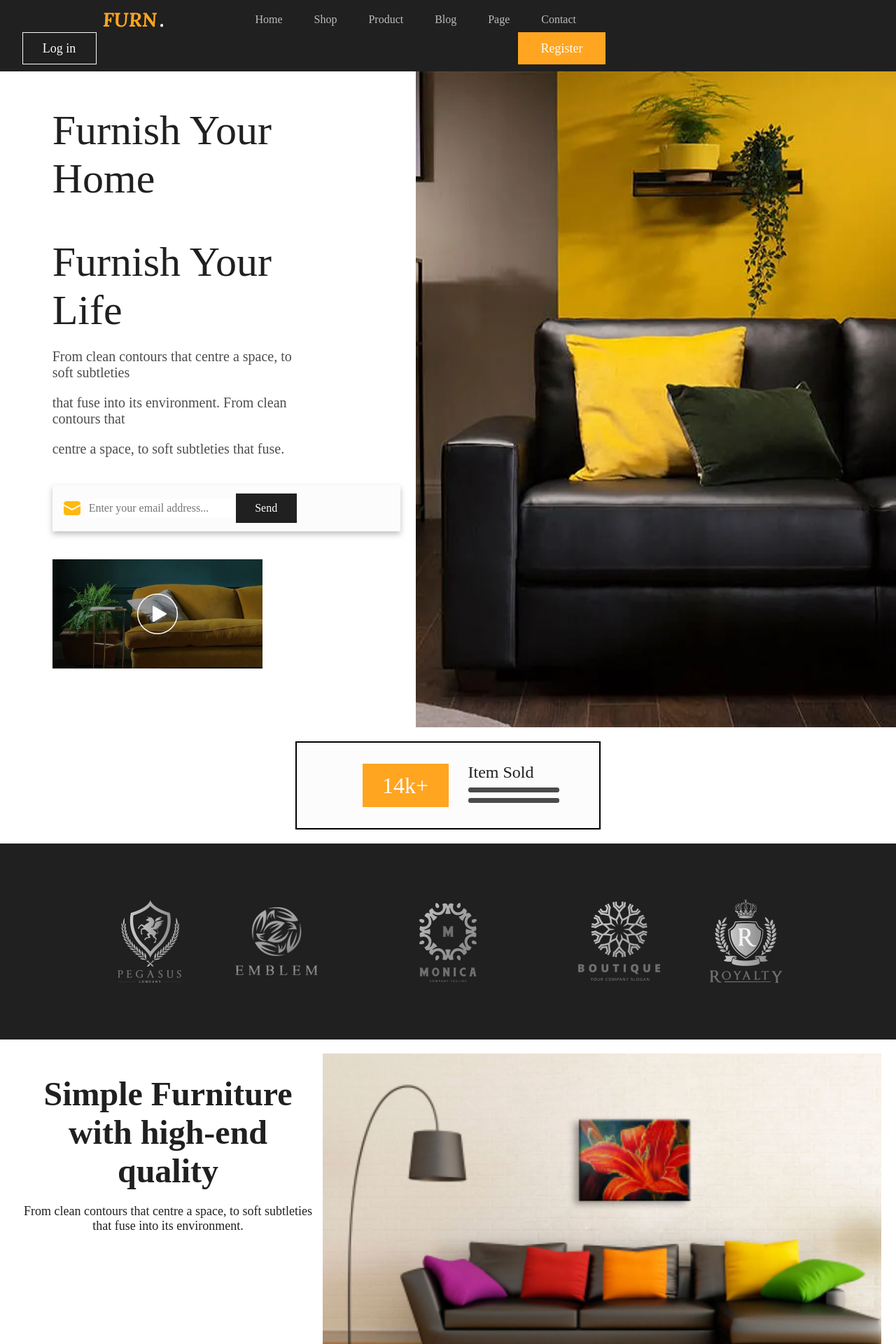
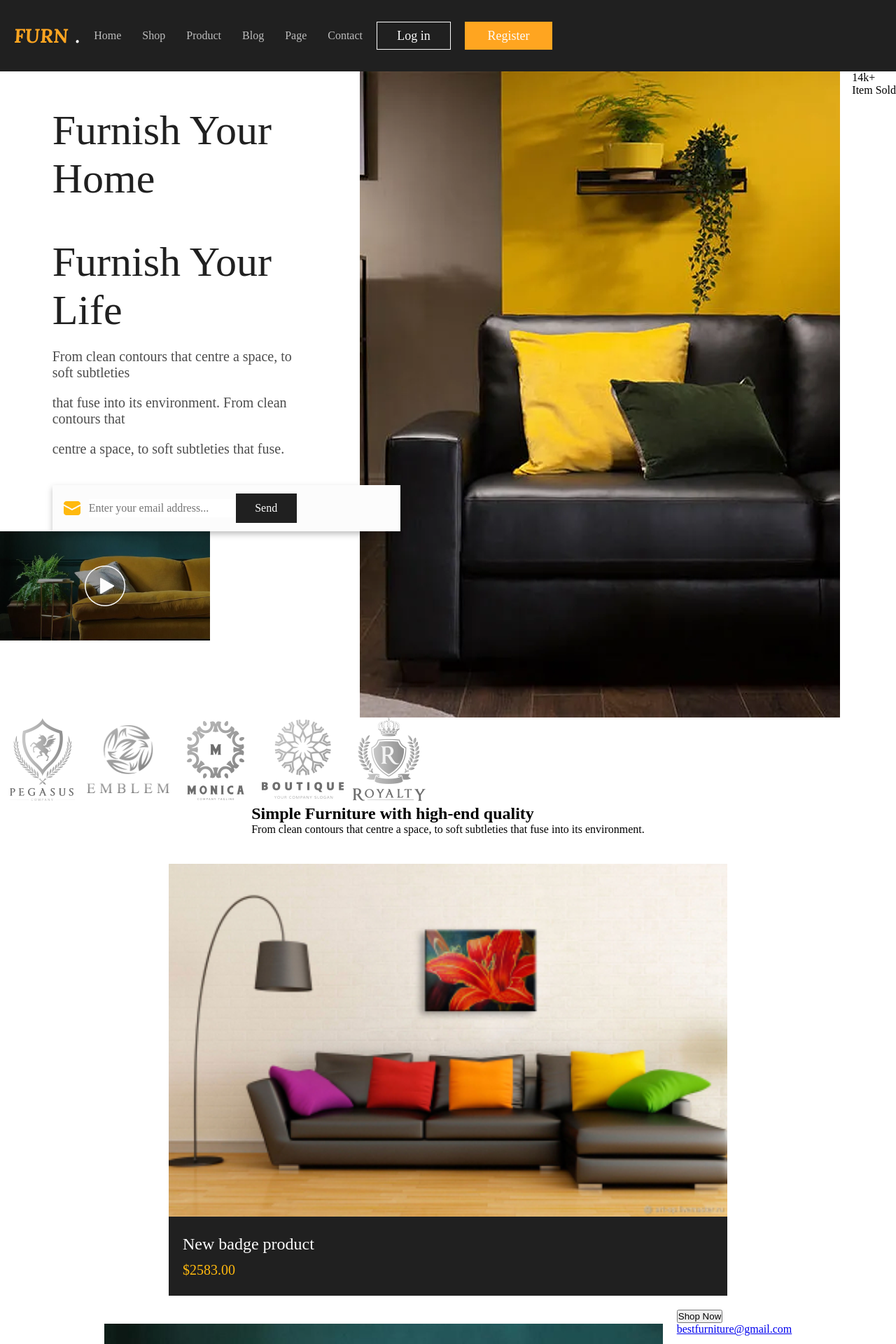
Before and after one commit to L4NOTTE/L4NOTTE.github.io, a PHP site: page /Furniture.html in a window 1280 px wide. Shown: the top 1920 px of the page at 70% size. Run offline with PHP 8.4, Linux system fonts and the light colour scheme; some web fonts are replaced.

Commit message:
style.css

```diff
--- a/Furniture/css/style.css
+++ b/Furniture/css/style.css
@@ -1,31 +1,27 @@
-/* Сбрасываем базовые стили */
+/* Сбрасываем стили */
 * {
   margin: 0;
   padding: 0;
   box-sizing: border-box;
 }
 
-/* Подключение шрифтов */
+/* Шрифты остаются без изменений */
 @font-face {
   font-family: "Montserrat-SemiBold";
   src: url("../fonts/Montserrat/Montserrat-SemiBold.ttf") format("truetype");
 }
-
 @font-face {
   font-family: "Lora-Bold-Italic";
   src: url("../fonts/Lora/Lora-BoldItalic.ttf") format("truetype");
 }
-
 @font-face {
   font-family: "Montserrat-Medium";
   src: url("../fonts/Montserrat/Montserrat-Medium.ttf") format("truetype");
 }
-
 @font-face {
   font-family: "Montserrat-Bold";
   src: url("../fonts/Montserrat/Montserrat-Bold.ttf") format("truetype");
 }
-
 @font-face {
   font-family: "Montserrat-Regular";
   src: url("../fonts/Montserrat/Montserrat-Regular.ttf") format("truetype");
@@ -47,33 +43,32 @@
 .header {
   display: flex;
   width: 100%;
-  height: 102px;
+  min-height: 102px;
   background-color: #202020;
   align-items: center;
   justify-content: space-between;
-  padding: 0 20px;
+  padding: 10px 20px;
 }
 
 .header_logo {
   display: flex;
   align-items: center;
-  justify-content: space-between;
   flex-wrap: wrap;
+  gap: 10px;
 }
 
 .header__logo_name {
   font-family: "Lora-Bold-Italic";
-  font-size: clamp(20px, 5vw, 28px);
+  font-size: clamp(18px, 4vw, 28px);
   color: #ffa520;
-  margin-left: clamp(10px, 15%, 215px);
+  margin: 0;
 }
 
 .header__logo_name1 {
   font-family: "Lora-Bold-Italic";
-  font-size: clamp(20px, 5vw, 28px);
+  font-size: clamp(18px, 4vw, 28px);
   color: white;
-  margin-left: 1px;
-  margin-right: clamp(10px, 15%, 191px);
+  margin: 0;
 }
 
 .header__logo_a,
@@ -81,10 +76,10 @@
 .header__logo_a2,
 .header__logo_txt {
   color: white;
-  font-size: clamp(14px, 4vw, 16px);
+  font-size: clamp(12px, 3vw, 16px);
   font-family: "Montserrat-Bold";
   text-decoration: none;
-  margin-right: 42px;
+  margin: 0 10px;
   opacity: 0.7;
   cursor: pointer;
 }
@@ -96,27 +91,27 @@
 }
 
 .Log_in {
-  width: clamp(90px, 20vw, 106px);
-  height: 46px;
+  width: clamp(80px, 20vw, 106px);
+  height: 40px;
   background-color: #202020;
   color: #fcfcfc;
-  font-size: clamp(16px, 4vw, 18px);
+  font-size: clamp(14px, 3vw, 18px);
   font-family: "Montserrat-Medium";
   border: 1.5px solid #fcfcfc;
-  margin-left: clamp(10px, 10%, 128px);
+  margin: 0;
   text-decoration: none;
   cursor: pointer;
 }
 
 .Register {
-  width: clamp(100px, 25vw, 125px);
-  height: 46px;
+  width: clamp(90px, 22vw, 125px);
+  height: 40px;
   color: #fcfcfc;
-  font-size: clamp(16px, 4vw, 18px);
+  font-size: clamp(14px, 3vw, 18px);
   font-family: "Montserrat-Medium";
   background-color: #ffa520;
   border: none;
-  margin-left: 13px;
+  margin: 0 0 0 10px;
   text-decoration: none;
   cursor: pointer;
 }
@@ -187,104 +182,62 @@
   cursor: pointer;
 }
 
-/* Остальные блоки */
-.block3 {
-  margin: 40px auto 80px clamp(20px, 15%, 215px);
+/* Продукты */
+.product_txt {
+  width: 100%;
+  max-width: 515px;
+  font-family: "Montserrat-Bold";
+  font-size: clamp(24px, 8vw, 48px);
+  color: #202020;
+  margin: 0 auto 30px;
+  text-align: center;
 }
 
-.block5 {
-  position: relative;
+.prod {
   display: flex;
-  align-items: center;
-  justify-content: center;
-  width: 100%;
-  max-width: 436px;
-  height: 126px;
-  background-color: #fcfcfc;
-  border: 2.5px solid #000000;
-  margin: 20px auto;
+  flex-wrap: wrap;
+  margin: 40px auto;
+  padding: 0 20px;
+  max-width: 1200px;
+  gap: 20px;
 }
 
-.block5_txt1 {
-  width: 123px;
-  height: 62px;
-  background-color: #ffa520;
+.product_zag {
   font-family: "Montserrat-Bold";
-  font-size: clamp(24px, 6vw, 32px);
-  color: #fcfcfc;
-  display: flex;
-  align-items: center;
-  justify-content: center;
-  margin-right: 28px;
-}
-
-.block5_txt2 {
-  font-family: "Montserrat-Medium";
-  font-size: clamp(18px, 5vw, 24px);
+  font-size: clamp(18px, 5vw, 28px);
   color: #202020;
 }
 
-.block5_line1,
-.block5_line2 {
-  width: clamp(130px, 50%, 201px);
-  height: 7px;
-  background-color: #202020;
-  border-radius: 3px;
+.product_osn {
+  font-family: "Montserrat-Regular";
+  font-size: clamp(14px, 3.5vw, 16px);
+  color: #202020;
   opacity: 0.8;
-  margin: 8px auto;
+  width: 100%;
+  max-width: 492px;
 }
 
-/* Футер */
-.block6 {
-  width: 100%;
-  height: 280px;
-  background-color: #202020;
+.prod1 {
   display: flex;
-  align-items: center;
+  flex-direction: column;
+  gap: 15px;
+  margin-left: 0;
+}
+
+/* Фотографии */
+.shop {
+  display: flex;
   justify-content: center;
   flex-wrap: wrap;
-  padding: 20px;
-}
-
-.block6_img1,
-.block6_img2,
-.block6_img3 {
-  margin: 0 clamp(20px, 5%, 120px);
-}
-
-/* Магазин */
-.shop {
-  display: flex;
-  justify-content: space-around;
-  flex-wrap: wrap;
   padding: 0 20px;
-}
-
-.block7_txt {
-  font-size: clamp(32px, 10vw, 48px);
-  font-family: "Montserrat-Bold";
-  color: #202020;
-  width: 100%;
-  max-width: 440px;
-  text-align: center;
-  margin: 50px auto 20px;
-}
-
-.block7_txt1 {
-  width: 100%;
-  max-width: 428px;
-  font-family: "Montserrat-Regular";
-  font-size: clamp(16px, 4vw, 18px);
-  color: #202020;
-  margin: 0 auto 40px;
-  text-align: center;
+  gap: 20px;
 }
 
 .shop_kart1,
 .shop_kart2 {
   width: 100%;
   max-width: 798px;
-  margin: 20px auto;
+  margin: 20px 0;
 }
 
 .shop_kart1 img,
@@ -292,9 +245,9 @@
   width: 100%;
   height: auto;
   display: block;
+  object-fit: cover;
 }
 
-/* Блоки магазина */
 .block9_back1,
 .block9_back2 {
   width: 100%;
@@ -322,92 +275,18 @@
   font-size: clamp(16px, 4vw, 20px);
 }
 
-/* Кнопки и текст */
-.block10_a {
-  width: clamp(120px, 30%, 144px);
-  height: 46px;
-  color: white;
-  font-size: clamp(16px, 4vw, 18px);
-  font-family: "Montserrat-SemiBold";
-  background-color: #ffa520;
-  border: none;
-  margin: 50px auto 20px clamp(20px, 5%, 84px);
-}
-
-.block10_g {
-  font-family: "Montserrat-Medium";
-  font-size: clamp(18px, 5vw, 24px);
-  color: #202020;
-  text-decoration: none;
-  margin: 0 auto 0 clamp(20px, 5%, 84px);
-}
-
-.product_txt {
-  width: 100%;
-  max-width: 515px;
-  font-family: "Montserrat-Bold";
-  font-size: clamp(32px, 10vw, 48px);
-  color: #202020;
-  margin: 0 auto 40px clamp(20px, 15%, 207px);
-}
-
-/* Продукты */
-.prod {
-  display: flex;
-  flex-wrap: wrap;
-  margin: 40px 0 0 clamp(20px, 15%, 207px);
-}
-
-.product_zag {
-  font-family: "Montserrat-Bold";
-  font-size: clamp(20px, 6vw, 28px);
-  color: #202020;
-}
-
-.product_osn {
-  font-family: "Montserrat-Regular";
-  font-size: clamp(14px, 4vw, 16px);
-  color: #202020;
-  opacity: 0.8;
-  width: 100%;
-  max-width: 492px;
-}
-
-.prod1 {
-  display: flex;
-  flex-direction: column;
-  gap: 20px;
-  margin-left: 28px;
-}
-
-.product_cards {
-  display: flex;
-  flex-wrap: wrap;
-  justify-content: space-between;
-  margin-top: 50px;
-  padding: 0 20px;
-}
-
-.block11 {
-  width: 100%;
-  margin-top: 80px;
-  display: flex;
-  align-items: center;
-  justify-content: center;
-  padding: 20px;
-}
-
-/* Медиа-запросы для iPhone 12–16 */
+/* Медиа-запросы */
 @media (max-width: 430px) {
   .header {
     flex-direction: column;
-    height: auto;
     padding: 10px;
+    min-height: auto;
   }
 
   .header_logo {
     flex-direction: column;
     text-align: center;
+    gap: 5px;
   }
 
   .Log_in,
@@ -420,24 +299,22 @@
     margin: 20px 0 0 20px;
   }
 
-  .block2,
-  .block3,
-  .block5 {
+  .block2 {
     margin: 20px auto;
+  }
+
+  .prod {
+    flex-direction: column;
+    padding: 0 10px;
+  }
+
+  .product_txt {
+    margin: 0 10px 20px;
   }
 
   .shop_kart1,
   .shop_kart2 {
     max-width: 100%;
-  }
-
-  .block9_back1,
-  .block9_back2 {
-    max-width: 100%;
-  }
-
-  .product_txt,
-  .prod {
-    margin-left: 20px;
+    margin: 10px 0;
   }
 }
```
